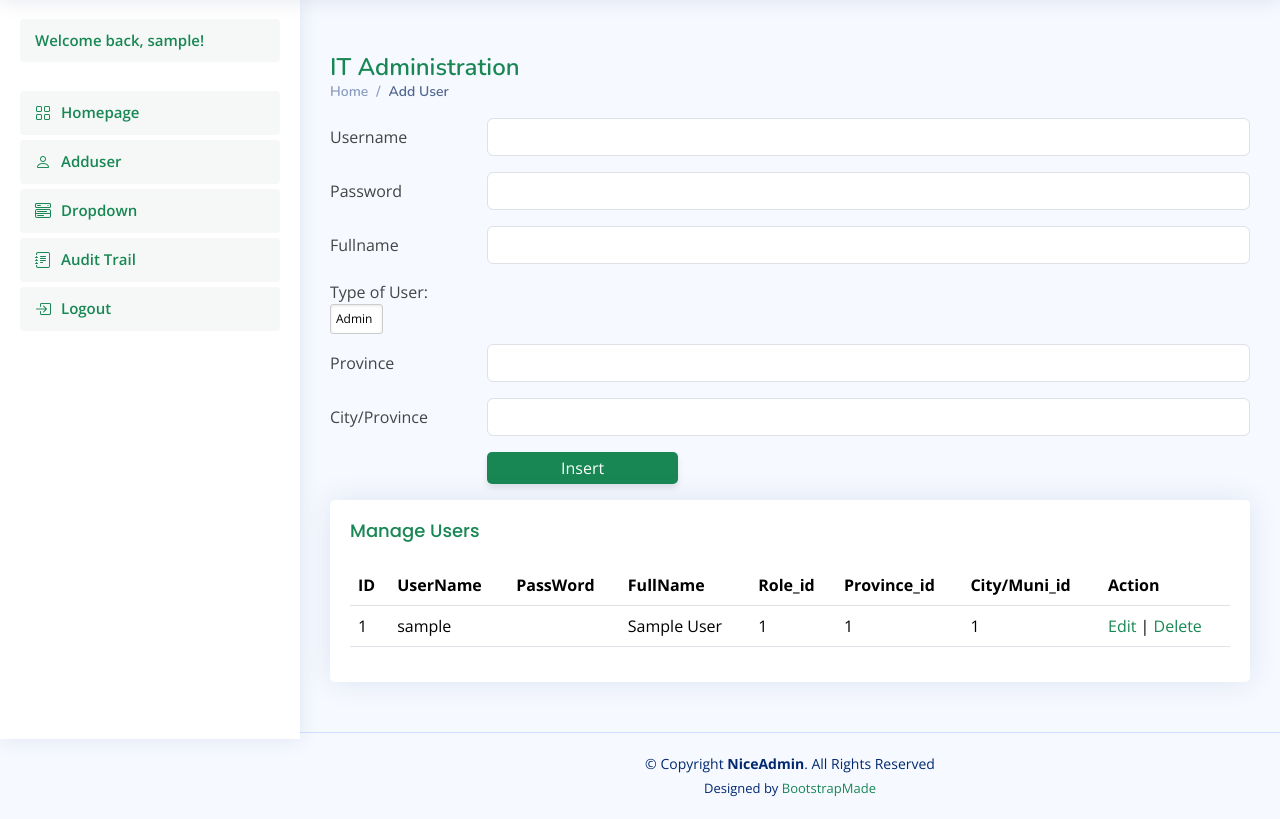
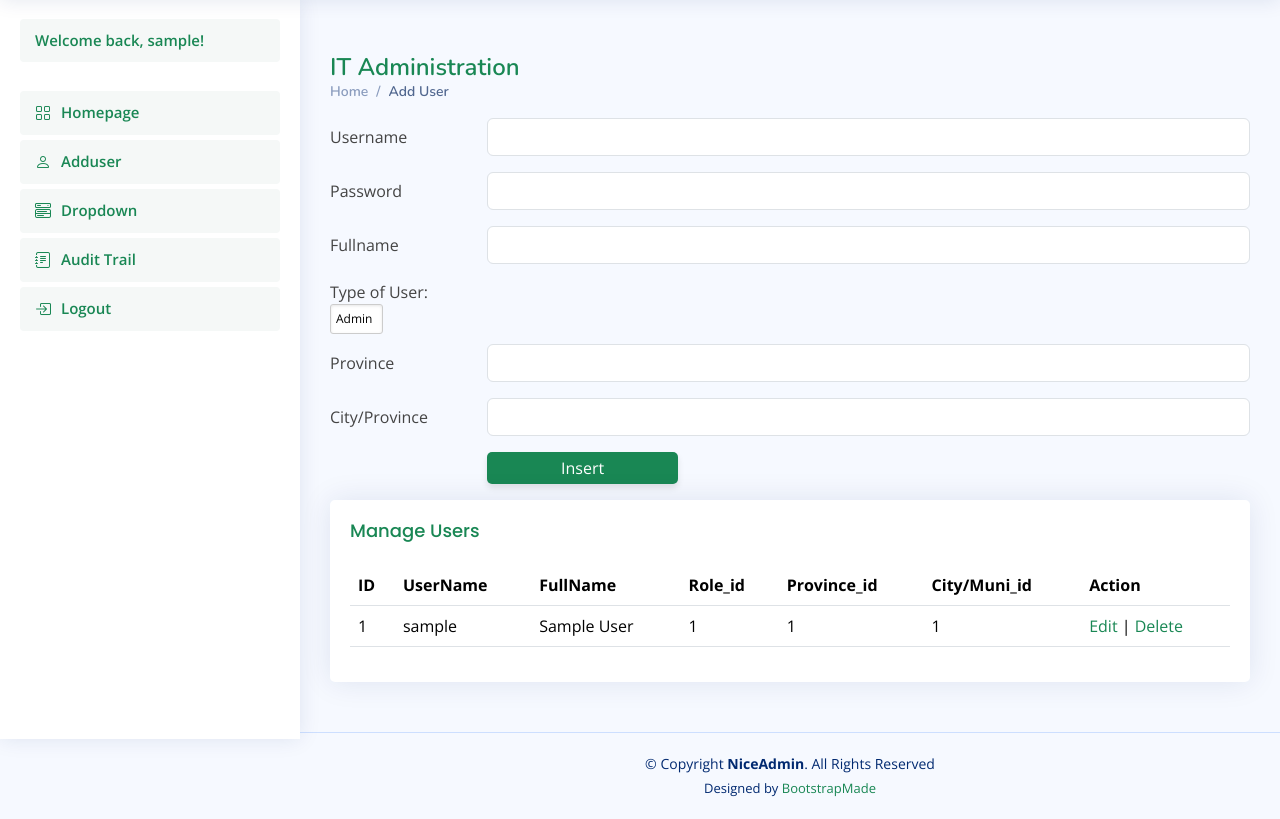
Before and after one commit to caligula-sni/Farm-Management-System, a PHP site: page /page/users/superadmin/crud/read.php in a window 1280 px wide. Shown: the part 61-880 px from the top of the page. Run offline with PHP 8.4, Linux system fonts and the light colour scheme; the visitor is signed in with stand-in values (Sample User, id 1); some libraries are stand-ins or nearby versions.

Commit message:
removed passwords on read.php

```diff
--- a/page/users/superadmin/crud/read.php
+++ b/page/users/superadmin/crud/read.php
@@ -205,7 +205,6 @@ echo '<thead>';
 echo '<tr>';
 echo '<th>ID</th>';
 echo '<th>UserName</th>';
-echo '<th>PassWord</th>';
 echo '<th>FullName</th>';
 echo "<th>Role_id</th>";
 echo "<th>Province_id</th>";
@@ -220,7 +219,6 @@ while ($row = $pdoResult->fetch(PDO::FETCH_ASSOC)) {
     echo '<tr>';
     echo "<td scope=\"col\">$id</td>";
     echo "<td scope=\"col\">$UserName</td>";
-    echo "<td scope=\"col\">$PassWord</td>";
     echo "<td scope=\"col\">$FullName</td>";
     echo "<td scope=\"col\">$role_id</td>";
     echo "<td scope=\"col\">$province_id</td>";
```
